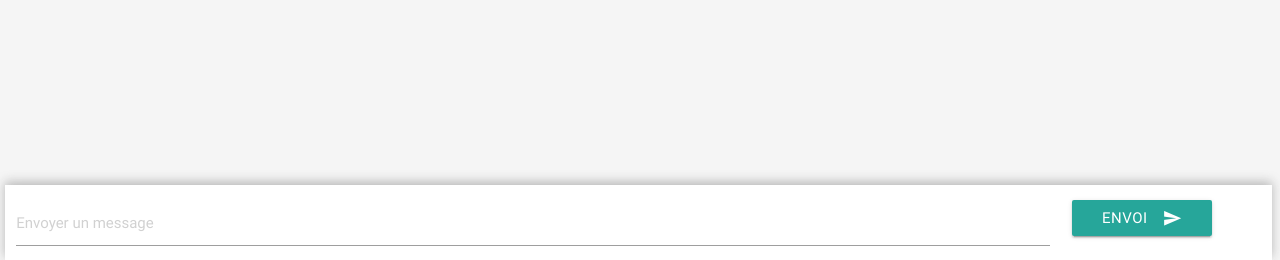
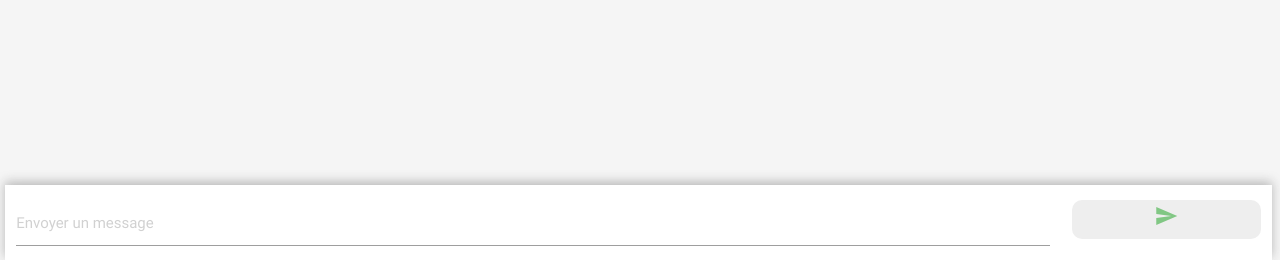
Before and after one commit to JL-Youk/prsm, a PHP site: page / in a window 1280 px wide. Shown: the part 540-800 px from the top of the page. Run offline with PHP 8.4, Linux system fonts and the light colour scheme; data comes from the database, SQL or seed files in the repository; some libraries are stand-ins or nearby versions.

Commit message:
refonte btn envoi

```diff
--- a/css/style.css
+++ b/css/style.css
@@ -20,6 +20,11 @@ body{
 }
 .fenetre_menu{
 
+}
+.btnEnvoi{
+  width: 100%;
+  border-radius: 10px;
+  padding: 4px;
 }
 .fenetre_dialogue{
   overflow: hidden;
--- a/css/style.min.css
+++ b/css/style.min.css
@@ -1 +1 @@
-body{background-color:#f5f5f5}.icon-block{padding:0 15px}.icon-block .material-icons{font-size:inherit}.dialogue{padding:7px;font-size:16px;margin-bottom:10px;display:block;border-radius:15px;opacity:0}.signature{font-size:12px}.fenetre_dialogue{overflow:hidden;margin-bottom:35px;z-index:-1}.fenetre_texte{z-index:100;box-shadow:0 -3px 10px 0 rgba(167,167,167,.79);position:fixed;height:55px;bottom:0;padding-top:15px;padding-bottom:60px;width:99%;left:5px;background-color:#fff}.titre_menu{font-size:30px}
+body{background-color:#f5f5f5}.icon-block{padding:0 15px}.icon-block .material-icons{font-size:inherit}.dialogue{padding:7px;font-size:16px;margin-bottom:10px;display:block;border-radius:15px;opacity:0}.signature{font-size:12px}.btnEnvoi{width:100%;height:35px;border-radius:10px}.fenetre_dialogue{overflow:hidden;margin-bottom:35px;z-index:-1}.fenetre_texte{z-index:100;box-shadow:0 -3px 10px 0 rgba(167,167,167,.79);position:fixed;height:55px;bottom:0;padding-top:15px;padding-bottom:60px;width:99%;left:5px;background-color:#fff}.titre_menu{font-size:30px}
--- a/index.php
+++ b/index.php
@@ -90,15 +90,15 @@ else {
       <!-- TEXT -->
       <div class="fenetre_texte">
         <div class="row">
-          <div class="col s10">
+          <div class="col l10 m9 s8">
             <input type="text" id="message" name="text" placeholder="Envoyer un message">
             <input type="hidden" id="thread" name="thread" value="<?php echo $id_thread ?>">
             <input type="hidden" id="crypt" name="crypt" value="<?php echo $id_crypt ?>">
           </div>
-          <div class="col s2">
-            <button class="btn waves-effect waves-light" id="envoiMSG"  type="submit" name="action">Envoi
-              <i class="material-icons right">send</i>
-            </button>
+          <div class="col l2 m3 s4">
+            <div class="btnEnvoi grey lighten-3 center-align <?php echo $_SESSION['userCouleur'] ?>-text text-<?php echo $_SESSION['userVal'] ?> waves-effect waves-light" id="envoiMSG"  type="submit" name="action">
+              <i class="material-icons ">send</i>
+            </div>
           </div>
         </div>
       </div>
```
Also changed, not shown: js/main.min.js.
